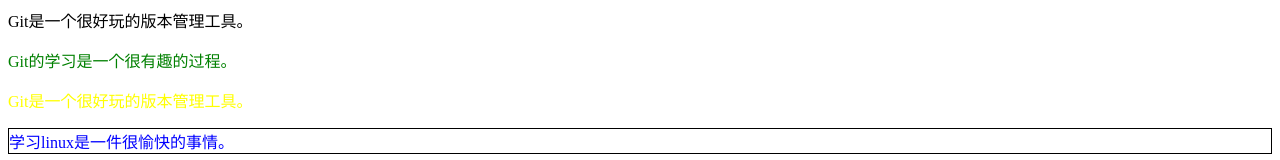
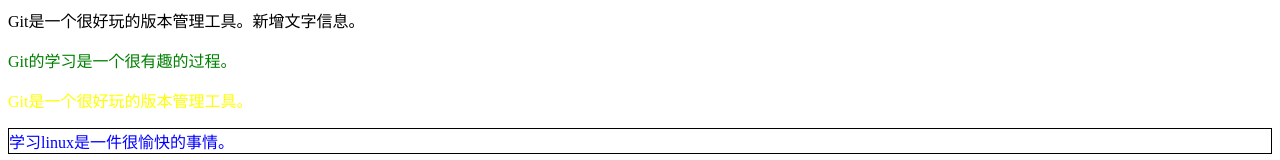
Before and after one commit to kanglove/study, a plain HTML site: page index.html in a window 1280 px wide. Shown: the top 160 px of the page. Drawn offline with Linux system fonts and the light colour scheme.

Commit message:
2018年10月30日提交

```diff
--- a/index.html
+++ b/index.html
@@ -7,7 +7,7 @@
 
 <body>
 <p class='p1'>
-Git是一个很好玩的版本管理工具。
+Git是一个很好玩的版本管理工具。新增文字信息。
 </p>
 
 <p class='p2'>
```
Also changed, not shown: 3 other files.
